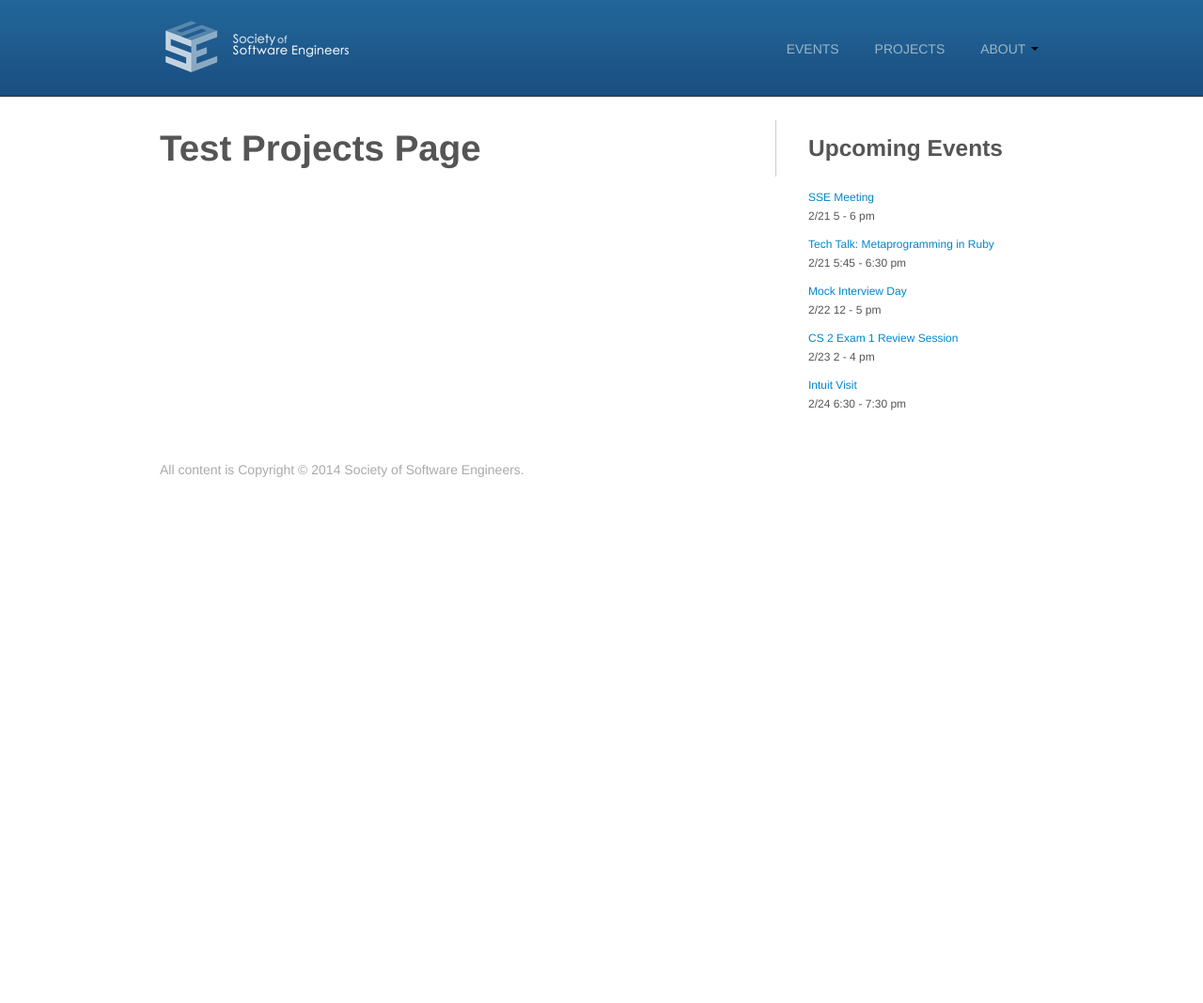
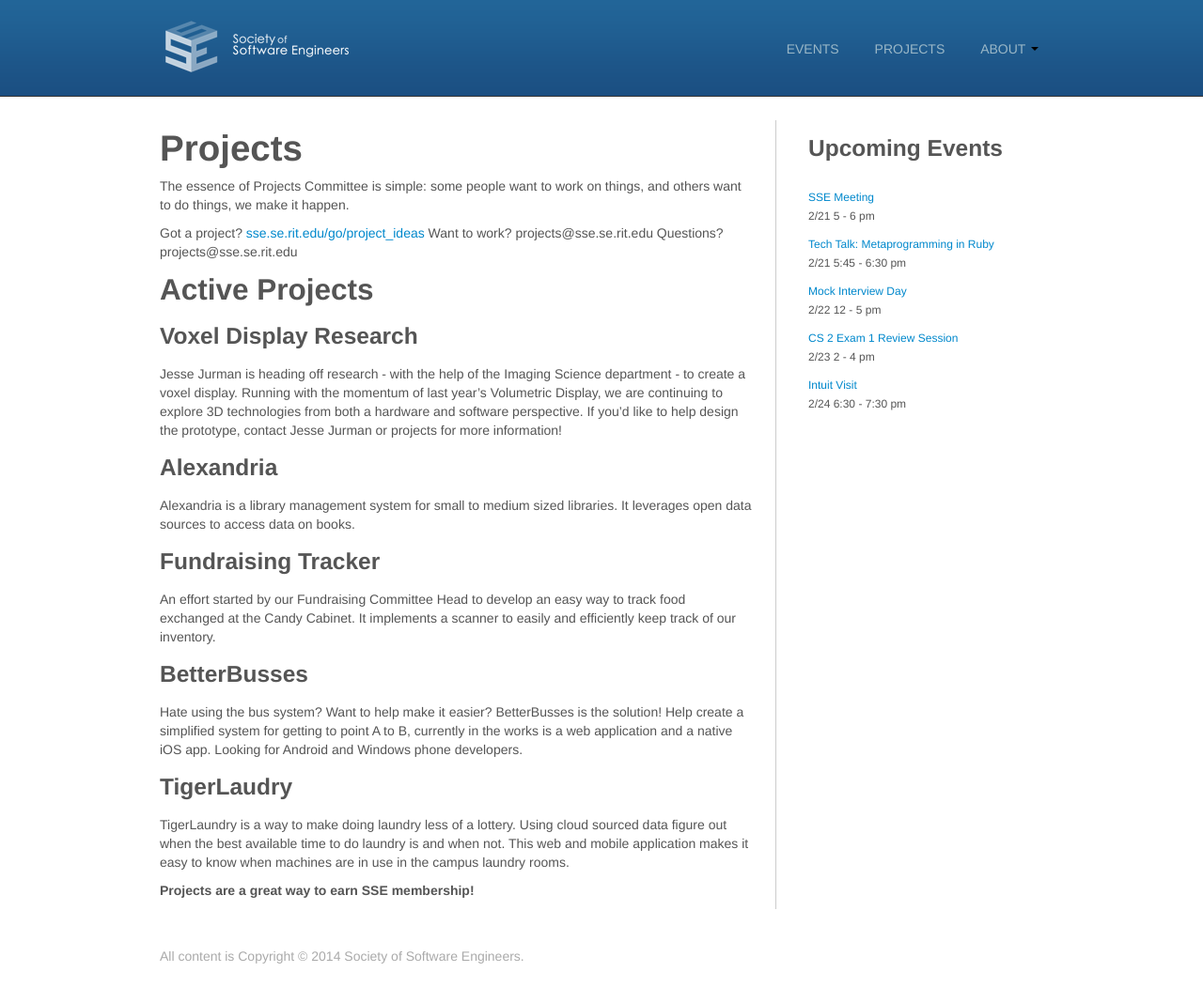
Before and after one commit to rit-sse/crazy-train, a Jekyll site: the page built from committees/projects.md, in a window 1280 px wide. Shown: the whole page at 94% size. Built offline with Jekyll 4.4.1, drawn with Linux system fonts in a browser that asks for light colours; nearby versions of some CDN libraries; Markdown is read by kramdown in place of the engine named in the settings; before the commit the page ends 900 px from its top, so only the background shows below that.

Commit message:
Added all the committee pages

```diff
--- a/_includes/_head.html
+++ b/_includes/_head.html
@@ -1,8 +1,6 @@
 <meta charset="utf-8" />
 
-<title>
-{{ site.title }}
-</title>
+<title>{% if page.title %}{{ page.title }} &#8211; {% endif %}{{ site.title }}</title>
 
 <link href="/assets/css/main.css" media="screen" rel="stylesheet" type="text/css" />
 <script type="text/javascript" src="http://code.jquery.com/jquery-2.1.0.js"></script>
--- a/_includes/_header.html
+++ b/_includes/_header.html
@@ -12,7 +12,7 @@
               </div>
               <div class="floatright">
                 <h1 style="text-align: center; margin-top: 85px;">Welcome!</h1>
-                <p style="line-height:150%">This semester we've planned tons of <a href="/events">exciting events</a>!
+                <p style="line-height:150%">This semester we've planned tons of <a href="/committees/events">exciting events</a>!
                 If you are new to RIT, stop by our weekly meetings, Friday at 5pm in Room 1455
                 - all students welcome!
                 </p>
--- a/_includes/_nav.html
+++ b/_includes/_nav.html
@@ -18,10 +18,8 @@
             <li><a href="/committees/fundraising">Fundraising</a></li>
             <li><a href="/committees/intramurals">Intramurals</a></li>
             <li><a href="/committees/pr">Public Relations</a></li>
-            <li><a href="/committees/vise">ViSE</a></li>
             <li class="divider"></li>
-            <li><a href="/committess/talks">Talks</a></li>
-            <li><a href="/committess/crash-courses">Crash Courses</a></li>
+            <li><a href="/committees/talks">Talks</a></li>
             <li class="divider"></li>
             <li><a href="/about/sponsors">Sponsors</a></li>
           </ul>
--- a/_layouts/post.html
+++ b/_layouts/post.html
@@ -7,6 +7,7 @@
   </div>
     <div id="content_wrapper">
       <div id="content_left">
+        <h1>{{ page.title }}</h1>
         {{ content }}
       </div>
       <!-- EVENTS -->
--- a/committees/projects.md
+++ b/committees/projects.md
@@ -3,5 +3,32 @@ layout: post
 title: Projects
 permalink: /projects/
 ---
+The essence of Projects Committee is simple: some people want to work on things,
+and others want to do things, we make it happen.
 
-# Test Projects Page
+Got a project?     <a href="https://sse.se.rit.edu/go/project_ideas">sse.se.rit.edu/go/project_ideas</a>
+Want to work?      projects@sse.se.rit.edu
+Questions?       projects@sse.se.rit.edu
+
+## Active Projects
+
+### Voxel Display Research
+Jesse Jurman is heading off research - with the help of the Imaging Science department - to create a voxel display. Running with the momentum of last year’s Volumetric Display, we are continuing to explore 3D technologies from both a hardware and software perspective. If you’d like to help design the prototype, contact Jesse Jurman or projects for more information!
+
+### Alexandria
+
+Alexandria is a library management system for small to medium sized libraries. It leverages open data sources to access data on books.
+
+### Fundraising Tracker
+
+An effort started by our Fundraising Committee Head to develop an easy way to track food exchanged at the Candy Cabinet. It implements a scanner to easily and efficiently keep track of our inventory.
+
+### BetterBusses
+
+Hate using the bus system? Want to help make it easier? BetterBusses is the solution! Help create a simplified system for getting to point A to B, currently in the works is a web application and a native iOS app. Looking for Android and Windows phone developers.
+
+### TigerLaudry
+
+TigerLaundry is a way to make doing laundry less of a lottery. Using cloud sourced data figure out when the best available time to do laundry is and when not. This web and mobile application makes it easy to know when machines are in use in the campus laundry rooms.
+
+##### Projects are a great way to earn SSE membership!
```
Also changed, not shown: about/officers.md (added, +46 -0 lines), about/sponsors.md (added, +27 -0 lines), committees/Fundraising.md (added, +26 -0 lines), committees/Intramurals.md (added, +11 -0 lines), committees/Mentoring.md (added, +58 -0 lines), committees/Public_Releations.md (added, +25 -0 lines), committees/events.md (added, +7 -0 lines), committees/talks.md (added, +7 -0 lines), index.md (+1 -2 lines), 1 other file.
